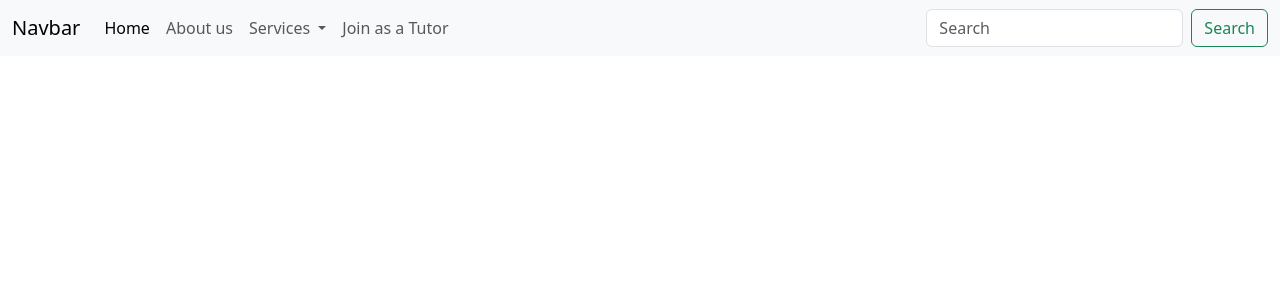
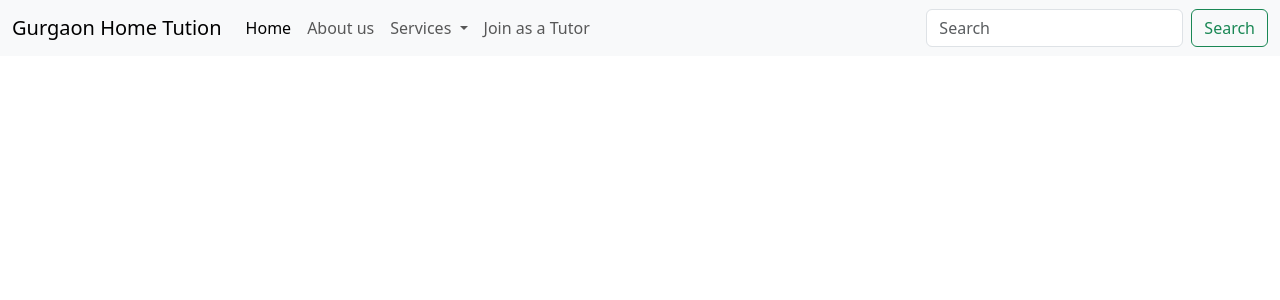
Before and after one commit to pkstiyara/home-tution-django-python, a Django app: page / in a window 1280 px wide. Shown: the top 300 px of the page. Run offline with Django 5.2, Linux system fonts and the light colour scheme.

Commit message:
updated the Home Page

```diff
--- a/gurgaonhometution/templates/index.html
+++ b/gurgaonhometution/templates/index.html
@@ -11,7 +11,7 @@
 
     <nav class="navbar navbar-expand-lg bg-body-tertiary">
   <div class="container-fluid">
-    <a class="navbar-brand" href="#">Navbar</a>
+    <a class="navbar-brand" href="#">Gurgaon Home Tution</a>
     <button class="navbar-toggler" type="button" data-bs-toggle="collapse" data-bs-target="#navbarSupportedContent" aria-controls="navbarSupportedContent" aria-expanded="false" aria-label="Toggle navigation">
       <span class="navbar-toggler-icon"></span>
     </button>
```
